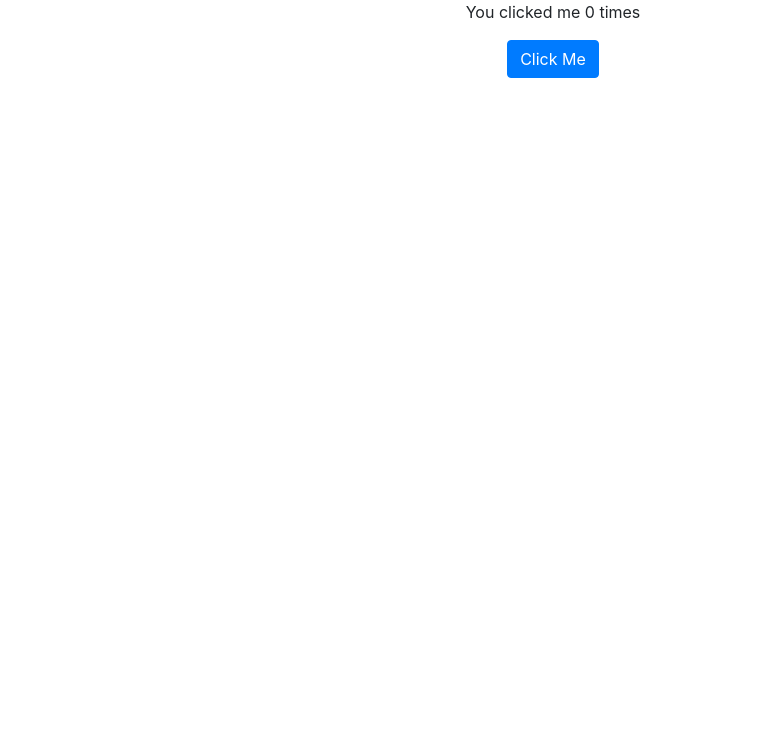
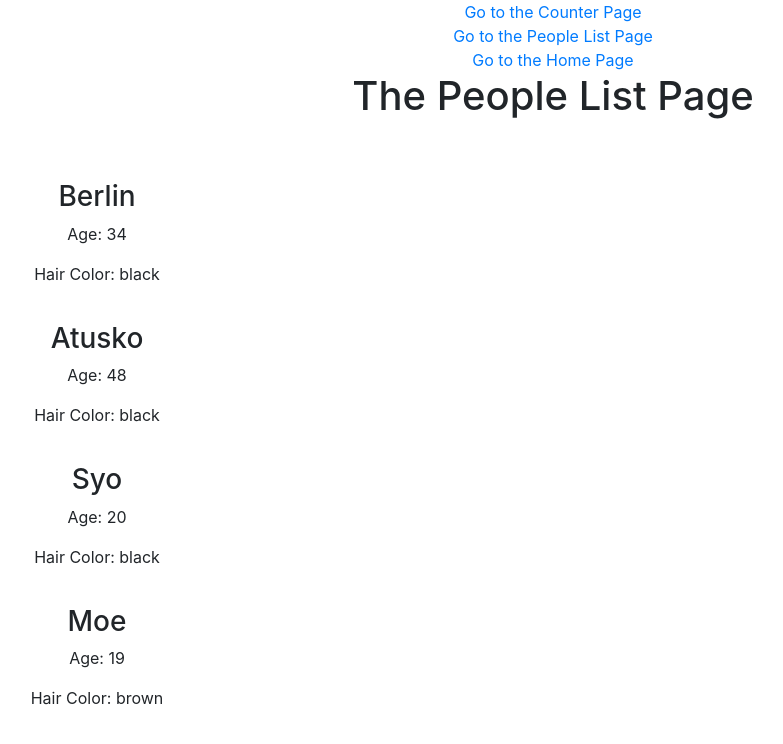
Before and after one commit to blackbear1186/ReactLearn, a React (Create React App) app: page /people-list in a window 1280 px wide. Shown: the top 744 px of the page, without its empty margins (87-870 px from the left). Built offline with nearby package versions, Linux system fonts and the light colour scheme.

Commit message:
Install and set up React router dom and links to pages

```diff
--- a/package.json
+++ b/package.json
@@ -11,6 +11,7 @@
     "react-bootstrap": "^1.5.0",
     "react-dom": "^17.0.1",
     "react-icons": "^4.2.0",
+    "react-router-dom": "^5.2.0",
     "react-scripts": "4.0.2",
     "styled-components": "^5.2.1",
     "web-vitals": "^1.1.0"
--- a/src/App.js
+++ b/src/App.js
@@ -1,20 +1,57 @@
-import logo from "./logo.svg";
 import "./App.css";
-import React, { useState, useEffect } from "react";
-import Example from "./components/Example";
-import CongratulationsMessage from "./components/CongratulationsMessage"
+import { BrowserRouter as Router, Route, Link } from "react-router-dom";
+import React, { useState } from "react";
+import { Home, CounterButtonPage, PeopleListPage } from "./pages";
+import { CongratulationsMessage } from "./components/CongratulationsMessage";
+import { Greeting } from "./components/Greeting";
+import { PeopleList } from "./components/PeopleList";
+import { CounterButton } from "./components/CounterButton";
+
+const people = [
+  {
+    name: "Berlin",
+    age: 34,
+    hairColor: "black",
+  },
+  {
+    name: "Atusko",
+    age: 48,
+    hairColor: "black",
+  },
+  {
+    name: "Syo",
+    age: 20,
+    hairColor: "black",
+  },
+  {
+    name: "Moe",
+    age: 19,
+    hairColor: "brown",
+  },
+];
 
 const App = () => {
   const [numberOfClicks, setNumberOfClicks] = useState(0);
   const increment = () => setNumberOfClicks(numberOfClicks + 1);
-
+  // exact to make sure the url is displayed only if the route matches exactly
   return (
-    <div>
-      <CongratulationsMessage numberOfClicks={numberOfClicks} threshold={5}/>
-
-      <Example onIncrement={increment} numberOfClicks={numberOfClicks}/>
+    <div className="App">
+      <Router>
+        <Link to="/counter">Go to the Counter Page</Link><br></br>
+        <Link to="/people-list">Go to the People List Page</Link><br></br>
+        <Link to="/">Go to the Home Page</Link>
+        <Route path="/" exact>
+          <Home />
+        </Route>
+        <Route path="/counter">
+          <CounterButtonPage />
+        </Route>
+        <Route path="/people-list">
+          <PeopleListPage />
+        </Route>
+      </Router>
     </div>
-  )
-}
+  );
+};
 
 export default App;
--- a/src/components/CongratulationsMessage.js
+++ b/src/components/CongratulationsMessage.js
@@ -1,8 +1,7 @@
 import React from 'react';
 
-const CongratulationsMessage = ({numberOfClicks, threshold}) => {
+export const CongratulationsMessage = ({numberOfClicks, threshold}) => {
   return numberOfClicks >= threshold ?
     <h1>Congratulations! You've reached {threshold} number of clicks!</h1>
     : null;
 }
-export default CongratulationsMessage;
--- a/src/components/CounterButton.js
+++ b/src/components/CounterButton.js
@@ -1,14 +1,25 @@
-import React, { useEffect } from 'react'
+import React from "react";
+import { useState, useEffect } from "react";
+import { Button } from "react-bootstrap";
+import { Container } from "react-bootstrap";
 
-export const CounterButton = ({ onIncrement, numberOfClicks }) => {
+export const CounterButton = () => {
+  const [numberOfClicks, setNumberOfClicks] = useState(0);
+
   useEffect(() => {
-    console.log('useEffect function called!');
-  })
-
+    console.log(`You have clicked me ${numberOfClicks} times.`);
+  }, [numberOfClicks])
   return (
     <>
-      <p>You've clicked the button {numberOfClicks} times</p>
-      <button onClick={onIncrement}>Click Me!</button>
+      <Container className="text-center mx-auto">
+        <p>You clicked me {numberOfClicks} times</p>
+        <Button
+          variant="primary"
+          onClick={() => setNumberOfClicks(numberOfClicks + 1)}
+        >
+          Click Me
+        </Button>
+      </Container>
     </>
-  )
+  );
 }
--- /dev/null
+++ b/src/pages/CounterButtonPage.js
@@ -0,0 +1,23 @@
+import React, { useState } from "react";
+import { CounterButton } from "../components/CounterButton";
+import { CongratulationsMessage } from "../components/CongratulationsMessage";
+
+export const CounterButtonPage = () => {
+  const [numberOfClicks, setNumberOfClicks] = useState(0);
+  const increment = () => setNumberOfClicks(numberOfClicks + 1);
+  const [hideMessage, setHideMessage] = useState(false);
+
+  return (
+    <>
+      <h1>The Counter Button Page</h1>
+      {hideMessage ? null : (
+        <CongratulationsMessage
+          numberOfClicks={numberOfClicks}
+          threshold={5}
+          onHide={() => setHideMessage(true)}
+        />
+      )}
+      <CounterButton onIncrement={increment} numberOfClicks={numberOfClicks} />
+    </>
+  );
+};
--- /dev/null
+++ b/src/pages/Home.js
@@ -0,0 +1,11 @@
+import React from 'react';
+import {Greeting} from '../components/Greeting';
+
+export const Home = () => {
+  return (
+    <>
+      <h1>The Home Page</h1>
+      <Greeting name="Berlin" numberOfMessages={9}/>
+    </>
+  )
+}
--- /dev/null
+++ b/src/pages/PeopleListPage.js
@@ -0,0 +1,35 @@
+import React from "react";
+import { PeopleList } from "../components/PeopleList";
+
+
+const people = [
+  {
+    name: "Berlin",
+    age: 34,
+    hairColor: "black",
+  },
+  {
+    name: "Atusko",
+    age: 48,
+    hairColor: "black",
+  },
+  {
+    name: "Syo",
+    age: 20,
+    hairColor: "black",
+  },
+  {
+    name: "Moe",
+    age: 19,
+    hairColor: "brown",
+  },
+];
+
+export const PeopleListPage = () => {
+  return (
+    <>
+        <h1>The People List Page</h1>
+        <PeopleList people={people} />
+    </>
+  );
+};
--- /dev/null
+++ b/src/pages/index.js
@@ -0,0 +1,3 @@
+export {CounterButtonPage} from './CounterButtonPage';
+export {PeopleListPage} from './PeopleListPage';
+export {Home} from './Home';
```
Also changed, not shown: instructions.txt, 1 other file (tests, documents, lock files or other folders).
